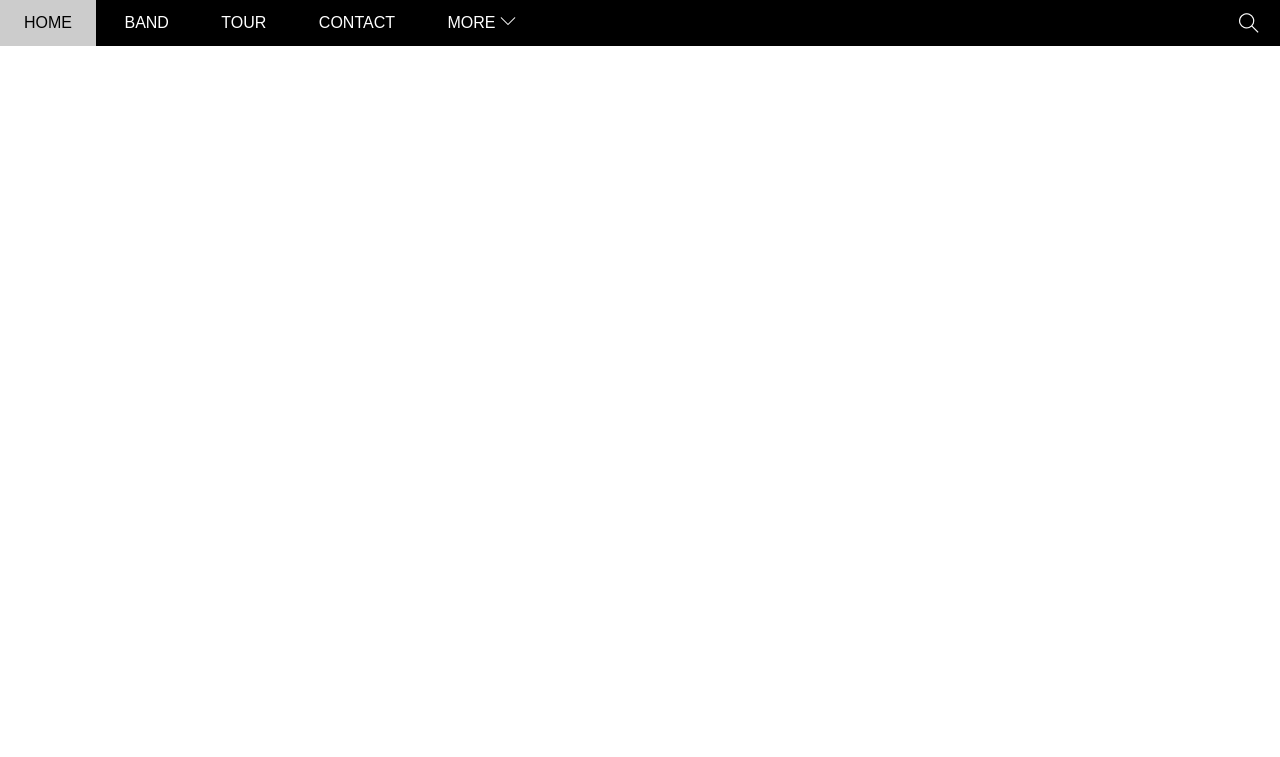
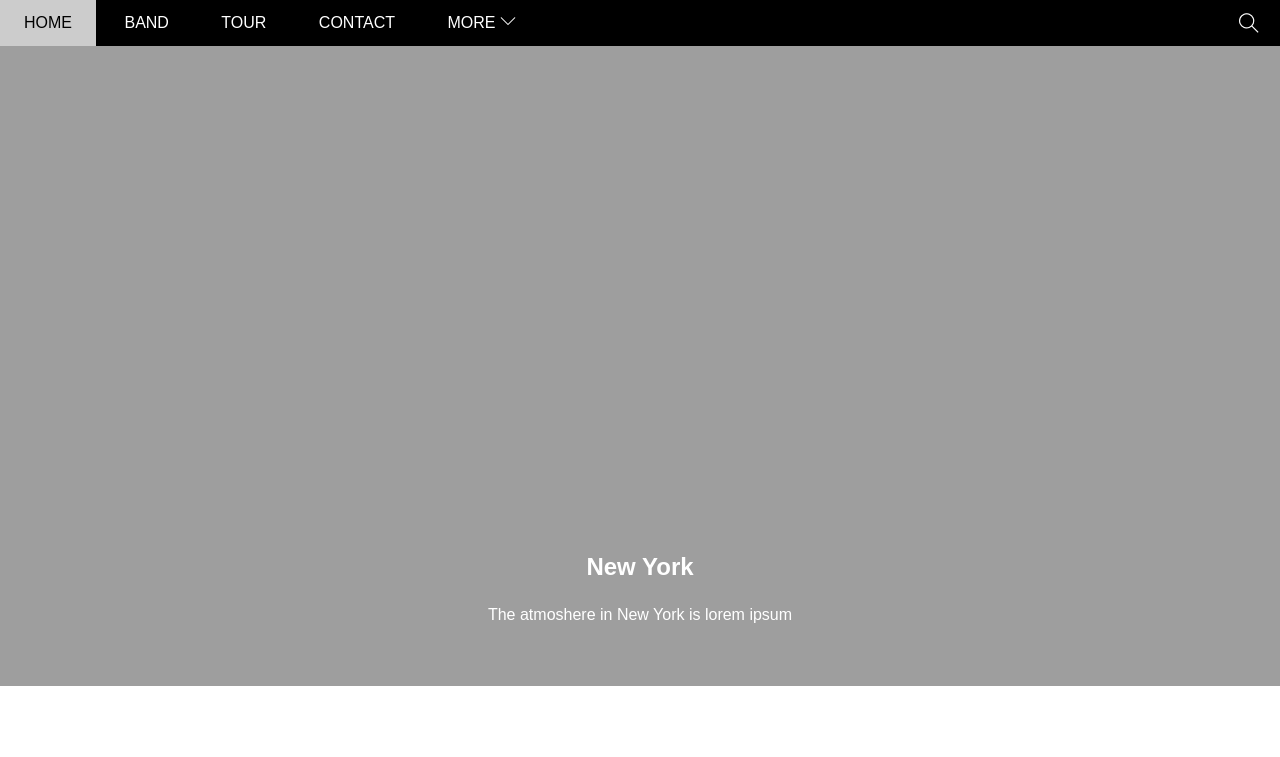
Before and after one commit to thomsonbel12/ProjectTheBand, a plain HTML site: page index.html in a window 1280 px wide. Shown: the top 757 px of the page. Drawn offline with Linux system fonts and the light colour scheme; the site is published under a folder, as on GitHub Pages, so addresses that start at the root find nothing.

Commit message:
Update style.css

```diff
--- a/assets/css/style.css
+++ b/assets/css/style.css
@@ -169,7 +169,7 @@ html {
 #slider{
     margin-top: 46px;
     padding-top: 50%;
-    background: url('/assets/img/place/ny.jpg') top center / cover no-repeat;
+    background: url('../img/place/ny.jpg') top center / cover no-repeat;
     position: relative;
 }
 #slider .text-content {
```
